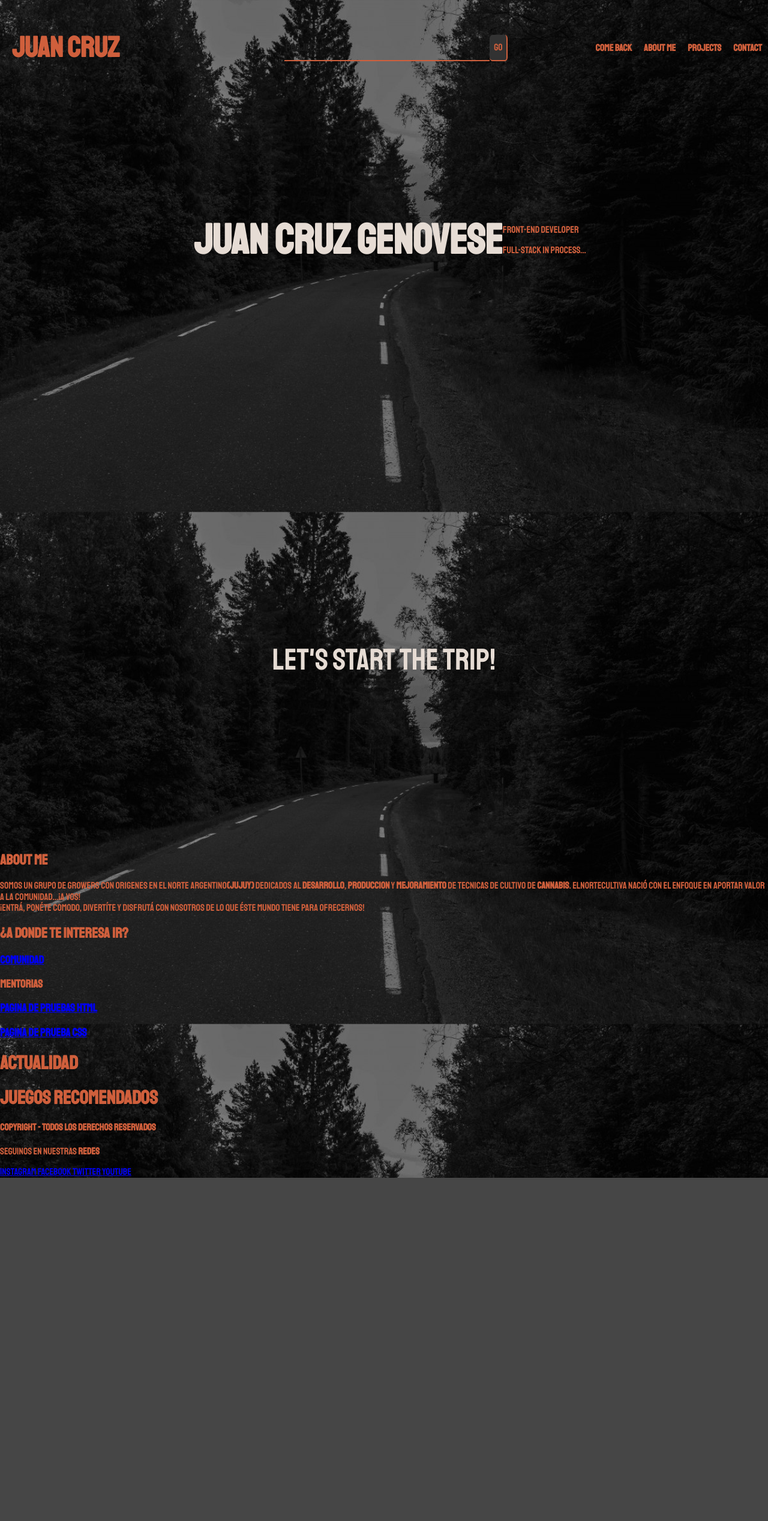
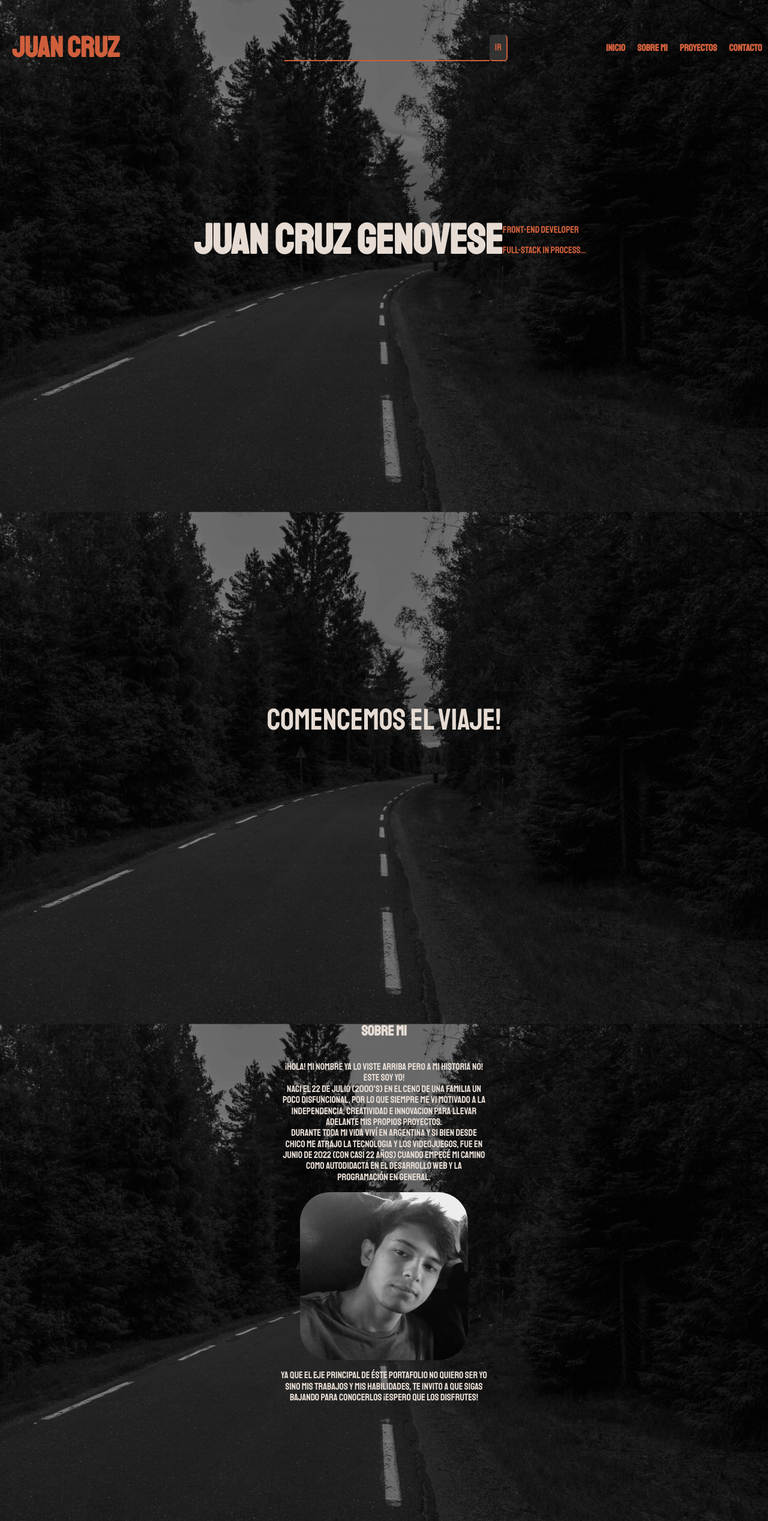
Before and after one commit to JuanGenovese/ElNorteCultivaWeb, a plain HTML site: page index.html in a window 1280 px wide. Shown: the top 2535 px of the page at 60% size. Before the commit the page ends 1963 px from the top, so only its background shows below. Drawn offline with Linux system fonts and the light colour scheme.

Commit message:
avances en el desarrollo general

```diff
--- a/estilo(index).css
+++ b/estilo(index).css
@@ -145,7 +145,7 @@ header {
    display: flex;
    justify-content: center;
    align-items: center;
-   height: 75vh;
+   height: 100vh;
    width: 100%;
 }
 
@@ -154,3 +154,55 @@ header {
    color: #e6dcd4;
 
 }
+
+.sobremi {
+   display: flex;
+   align-items: center;
+   justify-content: center;
+}
+
+.sobremi-cont {
+   padding: 20px;
+   display: flex;
+   flex-direction: column;
+   justify-content: center;
+   align-items: center;
+   width: 50vw;
+   height: 100vh;
+   color: #e6dcd4;
+
+}
+
+.sobremi-cont h1 {
+   padding: 15px;
+}
+
+.sobremi-cont p {
+   width: 344px;
+   text-align: center;
+}
+.sobremi-cont img {
+   height: 35vh;
+   border-radius: 50px;
+   object-fit: scale-down;
+
+}
+
+.tit-experiencia {
+   display: flex;
+   height: 100vh;
+   width: 100vw;
+   justify-content: center;
+   align-items: center;
+   color: #e6dcd4;
+
+}
+
+.tit-experiencia h2 {
+   font-size: 50px;
+}
+
+.tit-experiencia img {
+   height: 256px;
+   width: 256px;
+}
--- a/index.html
+++ b/index.html
@@ -1,7 +1,7 @@
 <!DOCTYPE html>
 <html>
     <head>
-        <title>ElNorteCultiva</title>
+        <title>JuanCruzPort</title>
         <meta name="viewport" content="width=device-width,initial-scale=1.0">
         <meta charset="UTF-8">
         <link rel="icon" href="Logooriginal.ico" class="imgpest">
@@ -16,15 +16,15 @@
                     <h1 class="header-div__tit"><a href="index.html">Juan Cruz</a></h1>
                 </div>
                 <div class="header-div__search">
-                    <input class="header-div__search-buscar" type="text" placeholder="project">
-                    <button class="header-div__search--ir"><span>GO</span></button>
+                    <input class="header-div__search-buscar" type="text" placeholder="proyecto">
+                    <button class="header-div__search--ir"><span>IR</span></button>
                 </div>
                 <nav class="header-nav">
                     <ul class="header-list">
-                        <li><a href="index.html"> Come back </a></li>
-                        <li><a href="cuentapersonal.html"> About me</a></li>
-                        <li><a href="informacion.html"> Projects </a></li>
-                        <li><a href="materiaprima.html"> Contact </a></li>
+                        <li><a href="index.html"> Inicio</a></li>
+                        <li><a href="cuentapersonal.html"> Sobre mi</a></li>
+                        <li><a href="informacion.html"> Proyectos </a></li>
+                        <li><a href="materiaprima.html"> Contacto </a></li>
                     </ul>
                 </nav>
             </nav>
@@ -39,16 +39,26 @@
             </div>
         </header>
         <div class="start">
-            <p>Let's start the trip!</p>
+            <p>Comencemos el viaje!</p>
         </div>
-        <article class="art2">
-                <h2 id="Presentacion" class="art2-h2">About me</h2>
-                <p class="art2-h2__p">
-                    Somos un grupo de growers con origenes en el norte argentino<b>(Jujuy)</b> dedicados al <b>desarrollo</b>, <b>produccion</b> y <b>mejoramiento</b> de tecnicas de cultivo de <b>cannabis</b>. ElNorteCultiva nació con el enfoque en aportar valor a la comunidad...¡a vos! <br> ¡Entrá, ponéte comodo, divertíte y disfrutá con nosotros de lo que éste mundo tiene para ofrecernos!
+        <article class="sobremi">
+            <div class="sobremi-cont">
+                <h2>Sobre mi</h2>
+                <p>
+                    ¡Hola! Mi nombre ya lo viste arriba pero a mi historia no! <br> Este soy yo!<br> Naci el 22 de Julio (2000's) en el ceno de una familia un poco disfuncional, por lo que siempre me vi motivado a la independencia, creatividad e innovacion para llevar adelante mis propios proyectos. <br> Durante toda mi vida viví en Argentina y si bien desde chico me atrajo la tecnologia y los videojuegos, fue en Junio de 2022 (Con casi 22 años) cuando empecé mi camino como autodidacta en el desarrollo web y la programación en general.
                 </p>
+                <img src="sobremi.jpg">
+                <p>
+                    Ya que el eje principal de éste portafolio no quiero ser yo sino mis trabajos y mis habilidades, te invito a que sigas bajando para conocerlos ¡Espero que los disfrutes!
+                </p>
+            </div>
         </article>
-        <article class="art3">
-            <h2 id="Atajos" class="art3-h2">¿A donde te interesa ir?</h2>
+        <div class="tit-experiencia">
+            <h2> Tecnologias que manejo</h2>
+            <img src="html5-logo-31813.png">
+            <img src="pngwing.com (1).png">
+        </div>
+        <article class="experiencia">
             <nav class="art3-nav">
                 <h3 class="art3-nav"><a href="https://chat.whatsapp.com/IDCqIx9S6eaGyehSA9X91c" target="_blank"> Comunidad </a></h3>
                 <h3 class="art3-nav">Mentorias</h3>
```
Also changed, not shown: html5-logo-31813.png (added), pngwing.com (1).png (added), sobremi.jpg (added). Lines whose indentation alone changed are shown as unchanged.
